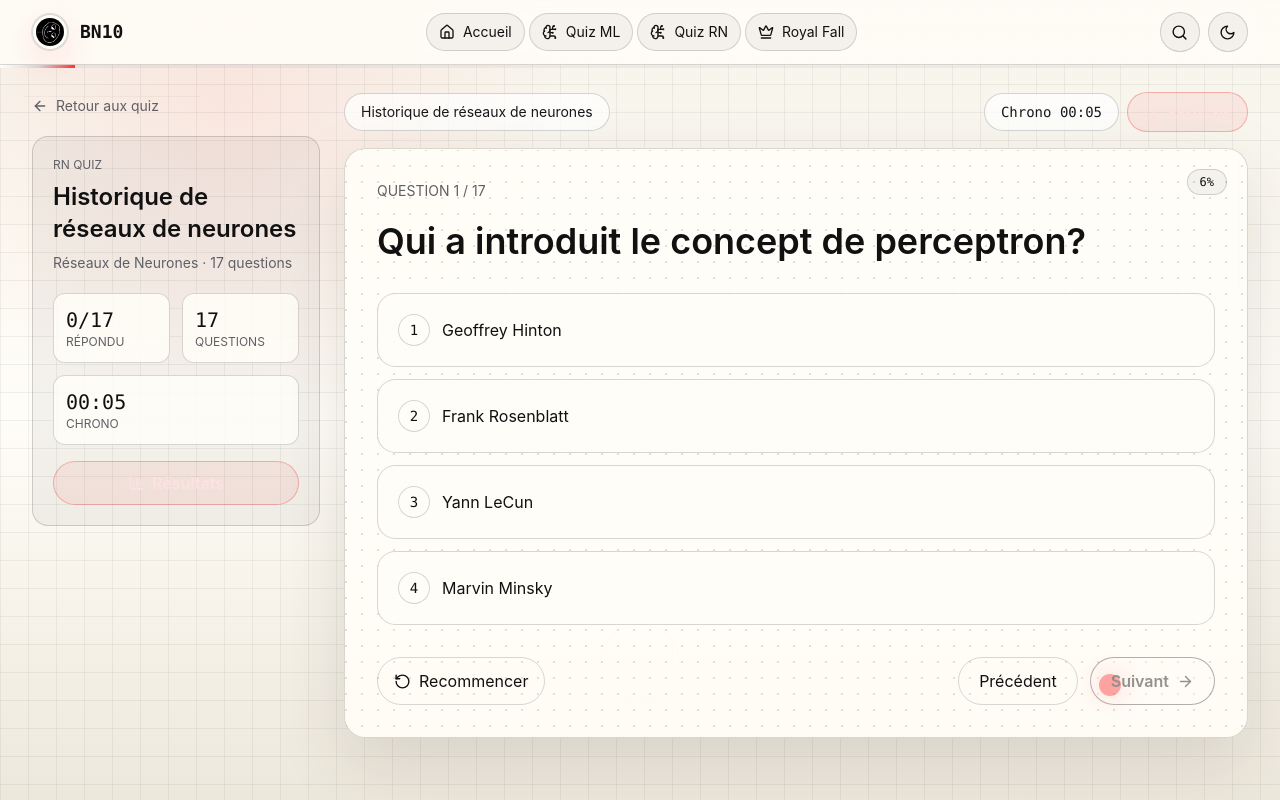
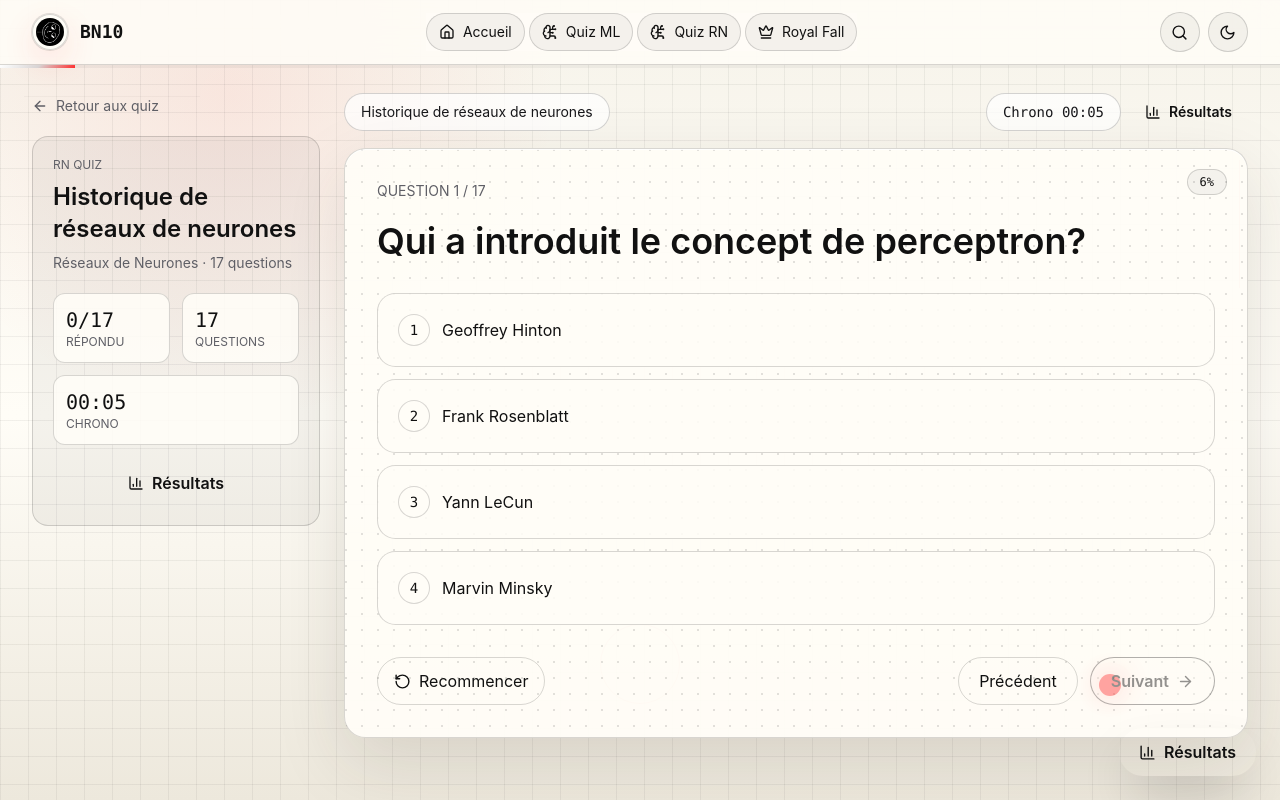
Before and after one commit to Ben10-L/bn10-, a Next.js app: page /quiz/historique-rn in a window 1280 px wide. Built offline with nearby package versions, Linux system fonts and the light colour scheme.

Commit message:
Update QuizExperience.tsx

```diff
--- a/components/QuizExperience.tsx
+++ b/components/QuizExperience.tsx
@@ -115,7 +115,7 @@ export function QuizExperience({ quiz }: { quiz: QuizSet }) {
               {!completed ? (
                 <button
                   onClick={() => setShowFinishConfirm(true)}
-                  className="focus-ring mt-4 inline-flex min-h-11 w-full items-center justify-center gap-2 rounded-full border border-red-500/35 bg-red-500/[0.08] px-4 font-semibold text-red-100 transition hover:border-red-400/70 hover:bg-red-500/[0.14]"
+                  className="quiz-results-button focus-ring mt-4 inline-flex min-h-11 w-full items-center justify-center gap-2 rounded-full px-4 font-semibold transition hover:scale-[1.02]"
                 >
                   <BarChart3 size={16} />
                   Résultats
@@ -133,7 +133,7 @@ export function QuizExperience({ quiz }: { quiz: QuizSet }) {
               {!completed ? (
                 <button
                   onClick={() => setShowFinishConfirm(true)}
-                  className="focus-ring inline-flex min-h-10 items-center justify-center gap-2 rounded-full border border-red-500/35 bg-red-500/[0.08] px-4 text-sm font-semibold text-red-100 transition hover:border-red-400/70 hover:bg-red-500/[0.14]"
+                  className="quiz-results-button focus-ring inline-flex min-h-10 items-center justify-center gap-2 rounded-full px-4 text-sm font-semibold transition hover:scale-[1.02]"
                 >
                   <BarChart3 size={16} />
                   Résultats
@@ -271,6 +271,16 @@ export function QuizExperience({ quiz }: { quiz: QuizSet }) {
         </div>
       </div>
 
+      {!completed ? (
+        <button
+          onClick={() => setShowFinishConfirm(true)}
+          className="quiz-results-button focus-ring fixed bottom-24 right-4 z-50 inline-flex min-h-12 items-center justify-center gap-2 rounded-full px-5 font-semibold shadow-2xl transition hover:scale-[1.02] md:bottom-6 md:right-6"
+        >
+          <BarChart3 size={17} />
+          Résultats
+        </button>
+      ) : null}
+
       {showFinishConfirm ? (
         <div className="fixed inset-0 z-[70] grid place-items-center bg-black/70 px-4 backdrop-blur-md">
           <div className="nothing-panel w-full max-w-md animate-reveal rounded-[1.25rem] p-5 shadow-2xl">
```
